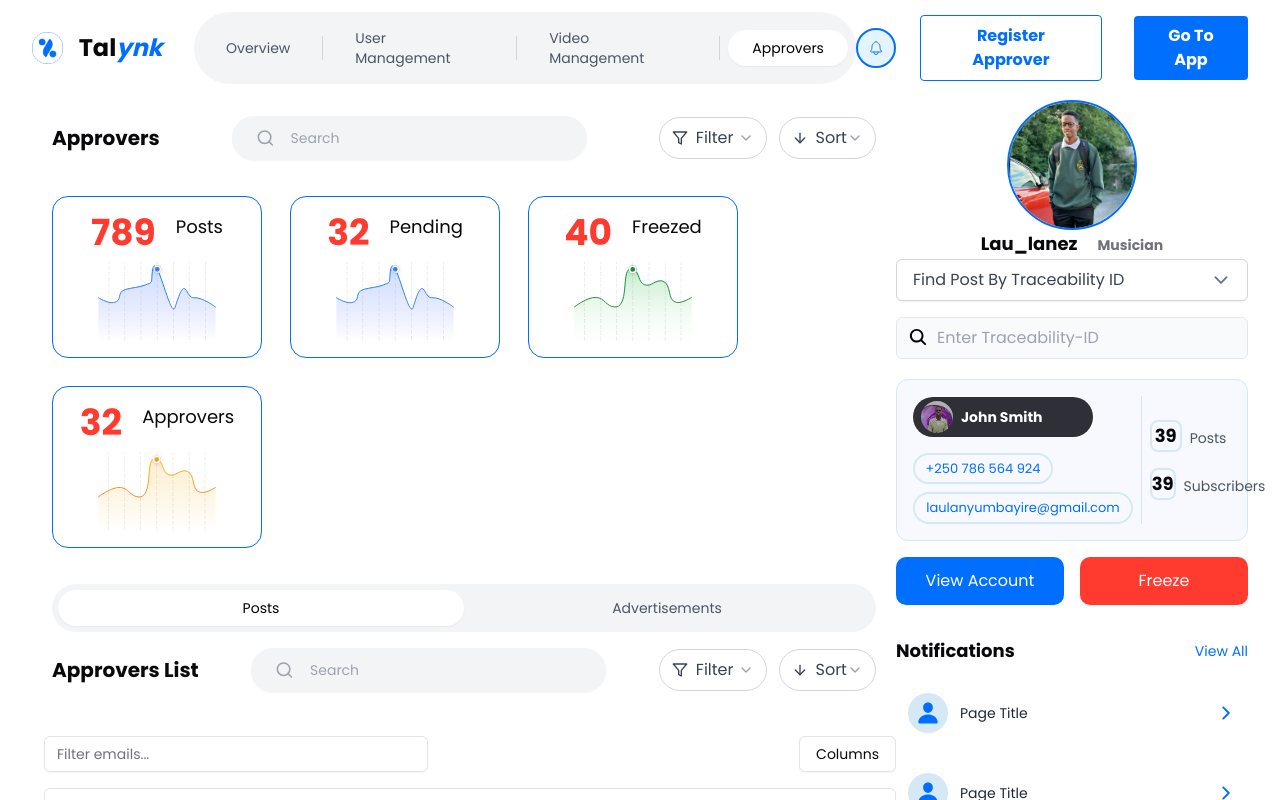
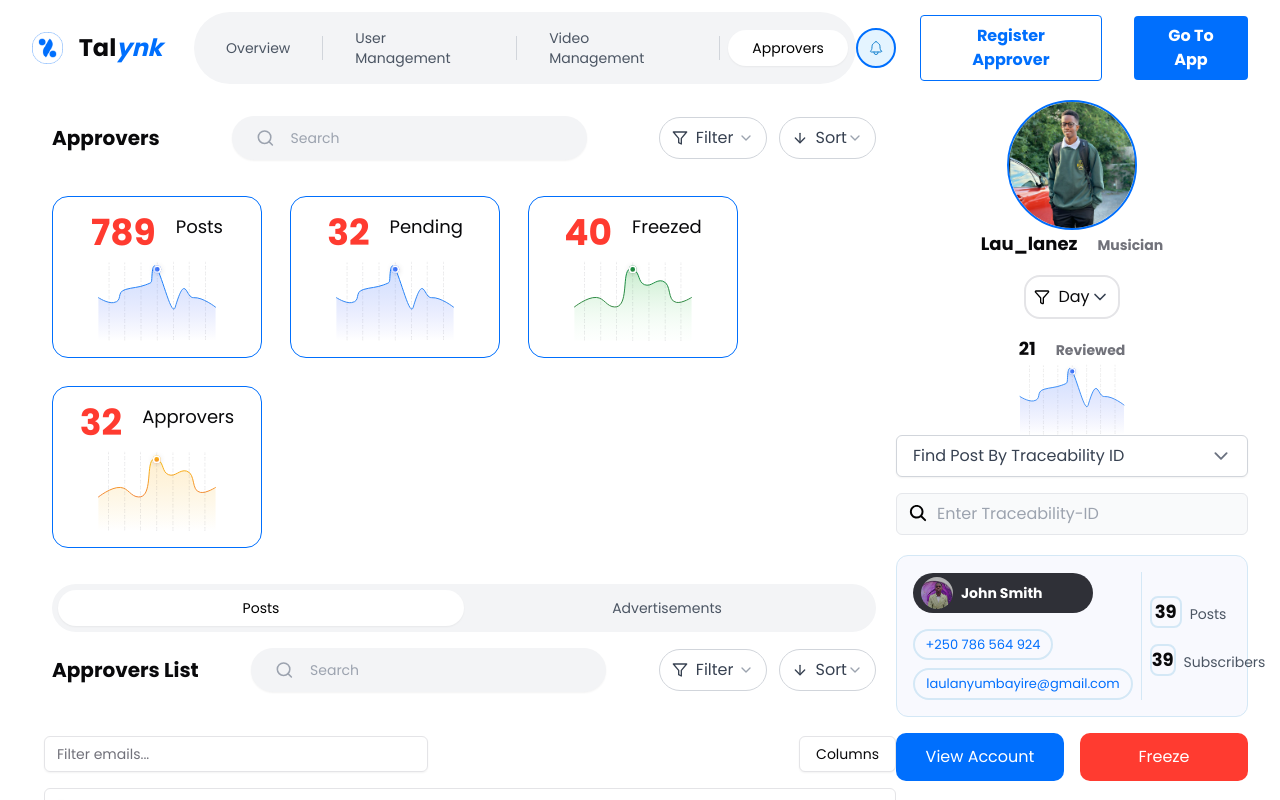
Before and after one commit to mahingaRodin/Talynk, a React (Vite) app: page /approvers in a window 1280 px wide. Shown: the top 800 px of the page. Built offline with nearby package versions, Linux system fonts and the light colour scheme.

Commit message:
Approvers portal

```diff
--- /dev/null
+++ b/src/Reusable/dropDown.tsx
@@ -0,0 +1,61 @@
+// src/components/DayComponent.tsx
+import React, { useState, useRef, useEffect } from 'react';
+import { Sun, ChevronDown, Filter } from 'lucide-react';
+
+const DayComponent: React.FC = () => {
+  const [isOpen, setIsOpen] = useState(false);
+  const [selectedOption, setSelectedOption] = useState('Day');
+
+  // Add a ref to the dropdown
+  const dropdownRef = useRef<HTMLDivElement>(null);
+
+  // Close dropdown when clicking outside
+  useEffect(() => {
+    const handleClickOutside = (event: MouseEvent) => {
+      if (dropdownRef.current && !dropdownRef.current.contains(event.target as Node)) {
+        setIsOpen(false);
+      }
+    };
+
+    document.addEventListener('mousedown', handleClickOutside);
+    return () => {
+      document.removeEventListener('mousedown', handleClickOutside);
+    };
+  }, []);
+
+  const toggleDropdown = () => {
+    setIsOpen(!isOpen);
+  };
+
+  const handleOptionSelect = (option: string) => {
+    setSelectedOption(option);
+    setIsOpen(false);
+  };
+
+  return (
+    <div className="relative w-42" ref={dropdownRef}> {/* Adjust width as needed */}
+      <button
+        onClick={toggleDropdown}
+        className="flex items-center justify-between w-full p-2  rounded-2xl border-2 hover:bg-blue-200 focus:outline-none"
+      >
+        <div className="flex items-center">
+          <Filter className="w-4 h-4 text-black mr-2" />
+          <span className=" ">{selectedOption}</span>
+        </div>
+        <ChevronDown className={`w-5 h-5 text-gray-700 transition-transform ${isOpen ? 'transform rotate-180' : ''}`} />
+      </button>
+
+      {isOpen && (
+        <div className="absolute mt-2 w-full bg-white rounded-lg shadow-lg z-10">
+          <ul className="py-2">
+            <li className="px-4 py-2 hover:bg-gray-100" onClick={() => handleOptionSelect('Day1')}>Day1 </li>
+            <li className="px-4 py-2 hover:bg-gray-100" onClick={() => handleOptionSelect('Day2')}>Day2</li>
+            <li className="px-4 py-2 hover:bg-gray-100" onClick={() => handleOptionSelect('Day3')}>Day3</li>
+          </ul>
+        </div>
+      )}
+    </div>
+  );
+};
+
+export default DayComponent;
--- a/src/components/Approver/Approver.tsx
+++ b/src/components/Approver/Approver.tsx
@@ -5,7 +5,9 @@
 import Sidebar from "../overview/sidebar"
 import Tab from "@/Reusable/tab"
 import Page from "@/app/payments/page"
+import Dropdown from "../../Reusable/dropDown"
 import gabin from '../../assets/gabin.png'
+import graph from '../../assets/g3.svg'
 
 const Approver = () => {
   const limitedData = originalData.slice(0, 4);
@@ -43,6 +45,17 @@
                <span className="text-[14px] text-grey ml-5">Musician</span></h1>
 
           </div>
+          <div className="flex justify-center p-4">
+<Dropdown></Dropdown>
+          </div>
+          <div className="flex justify-center">
+            <h1 className="font-bold text-lg">21
+               <span className="text-[14px] text-grey ml-5">Reviewed</span></h1>
+
+          </div>
+          <div className="flex justify-center">
+            <img src={graph} alt="" />
+          </div>
 
           <Sidebar></Sidebar>
         </div>
```
